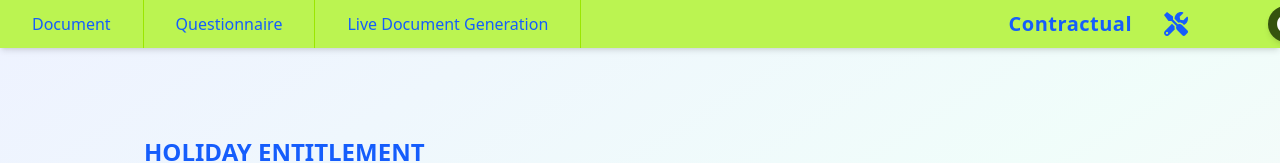
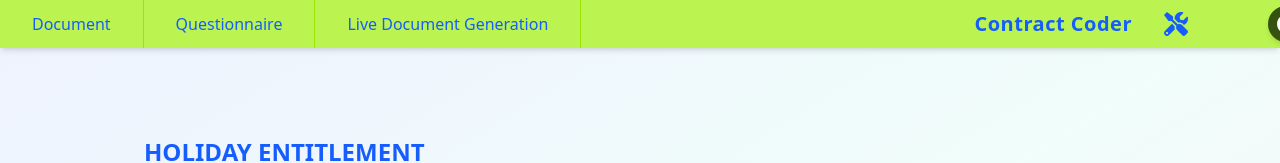
Before and after one commit to N-45div/beta-test, a React (Vite) app: page /Calculations_2 in a window 1280 px wide. Shown: the top 163 px of the page. Built offline with nearby package versions, Linux system fonts and the light colour scheme.

Commit message:
Update Navbar.tsx

```diff
--- a/src/components/Navbar.tsx
+++ b/src/components/Navbar.tsx
@@ -202,7 +202,7 @@ const Navbar = ({ level, questionnaire, live_generation, calculations }: NavbarP
                 isDarkMode ? "text-teal-300" : "text-blue-600"
               }`}
             >
-              Contractual
+              Contract Coder
             </span>
             <div className="relative flex items-center">
               <button
```
